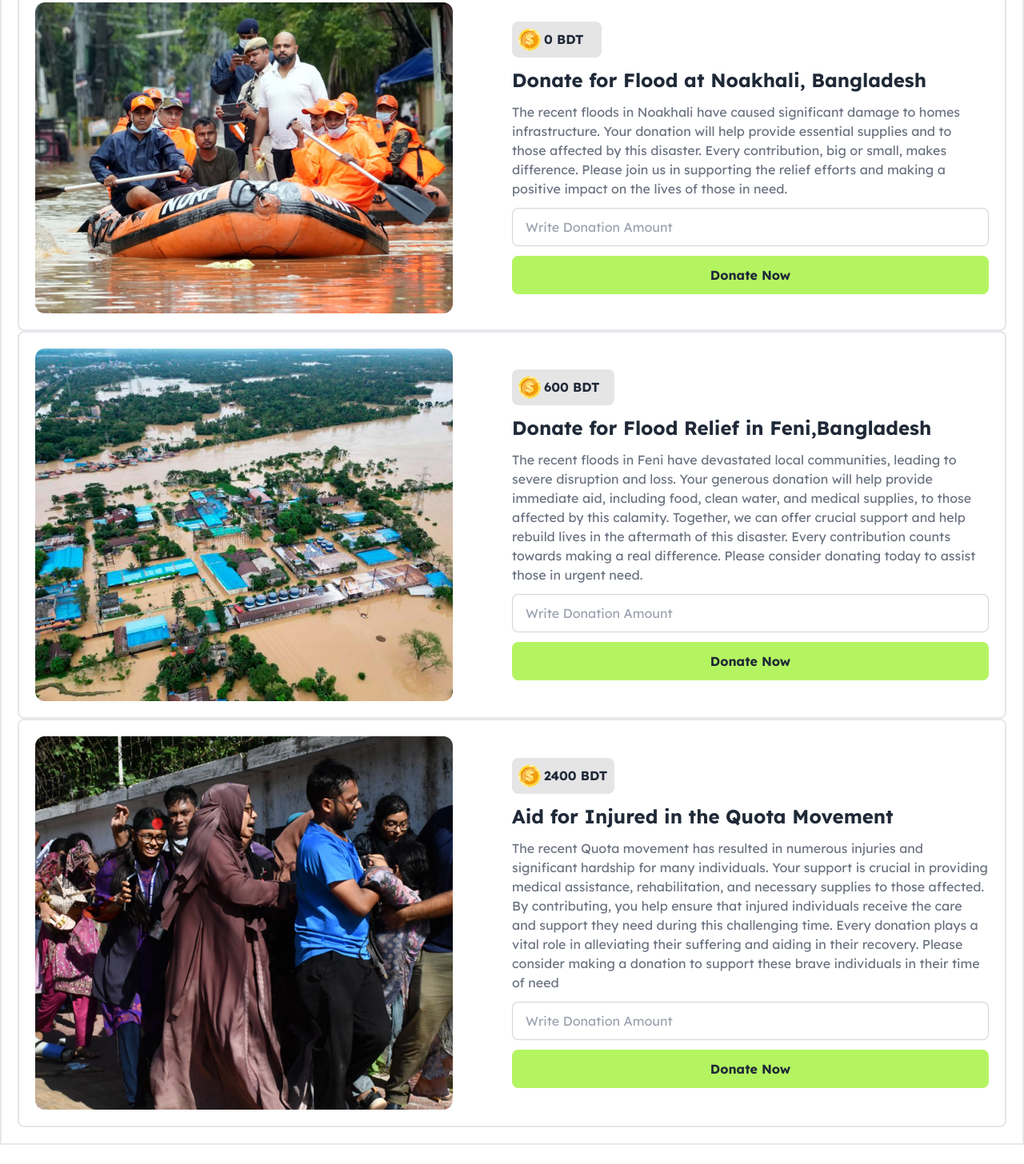
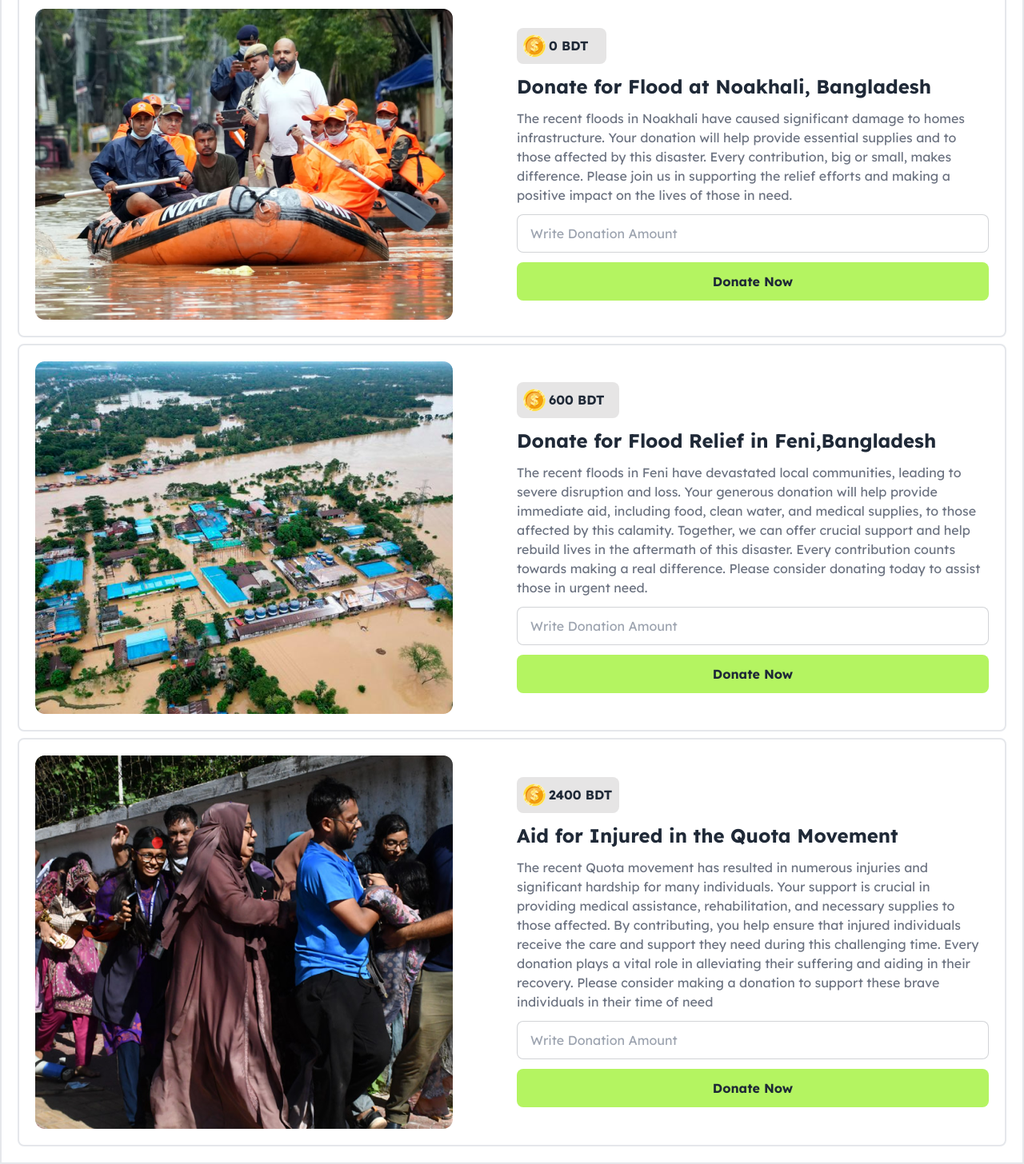
Before and after one commit to nabishafin/Assignment-five-Donation, a plain HTML site: page index.html in a window 1280 px wide. Shown: the part 218-1674 px from the top of the page at 80% size. Before the commit the page ends 1650 px from the top, so only its background shows below. Drawn offline with nearby package versions, Linux system fonts and the light colour scheme.

Commit message:
some isshues solved

```diff
--- a/index.html
+++ b/index.html
@@ -50,9 +50,9 @@
         </div>
     </header>
     <main>
-        <section id="donation_section">
+        <section id="donation_section  flex flex-col ">
             <!-- cart-1 -->
-            <div class="grid grid-cols-1 lg:grid-cols-2  items-center border-2 p-5 rounded-lg gap-3 lg:gap-0">
+            <div class="grid grid-cols-1 lg:grid-cols-2  items-center border-2 p-5 rounded-lg gap-3 mt-2 ">
                 <!-- img -->
                 <div>
                     <img src="./assets/noakhali.png" alt="">
@@ -79,7 +79,7 @@
             </div>
 
             <!-- cart-2 -->
-            <div class="grid grid-cols-1 lg:grid-cols-2  items-center border-2 p-5 rounded-lg gap-3 lg:gap-0">
+            <div class="grid grid-cols-1 lg:grid-cols-2  items-center border-2 p-5 rounded-lg gap-3 mt-2 ">
                 <!-- img -->
                 <div>
                     <img src="./assets/feni.png" alt="">
@@ -107,7 +107,7 @@
 
 
             <!-- cart-3 -->
-            <div class="grid grid-cols-1 lg:grid-cols-2  items-center border-2 p-5 rounded-lg gap-3 lg:gap-0">
+            <div class="grid grid-cols-1 lg:grid-cols-2  items-center border-2 p-5 rounded-lg gap-3 mt-2 ">
                 <!-- img -->
                 <div>
                     <img src="./assets/quota-protest.png" alt="">
```
